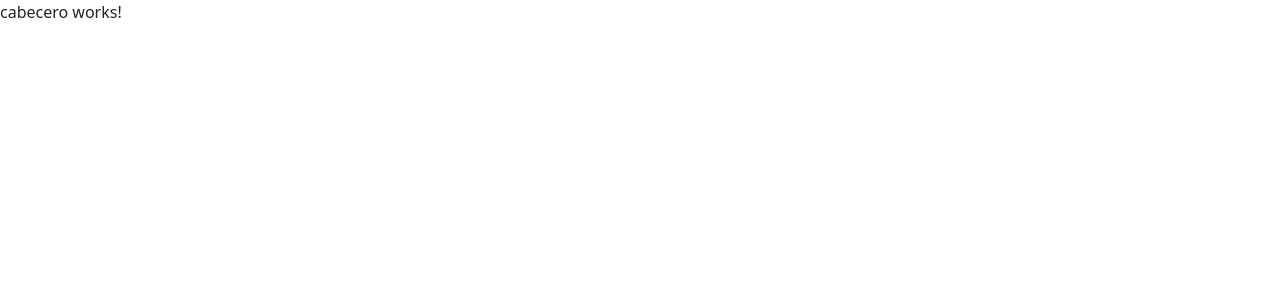
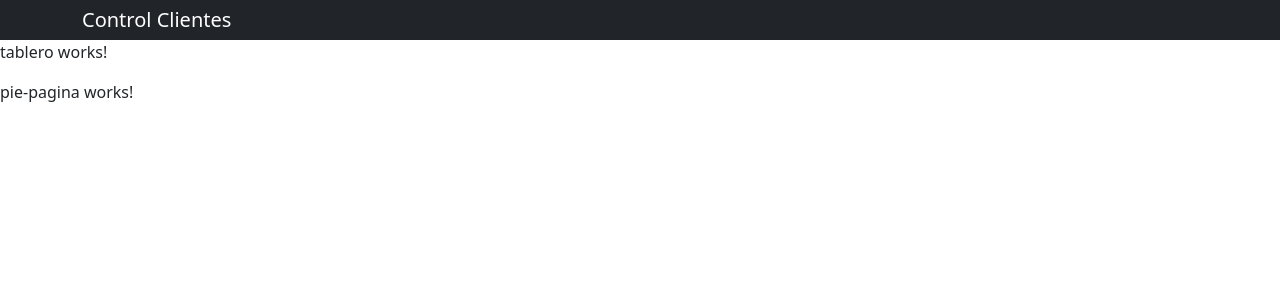
Before and after one commit to erkcgn/control-clientes, an Angular app: page / in a window 1280 px wide. Shown: the top 300 px of the page. Built offline with nearby package versions, Linux system fonts and the light colour scheme.

Commit message:
cabecero- navbar

```diff
--- a/src/app/app.component.html
+++ b/src/app/app.component.html
@@ -1 +1,5 @@
 <app-cabecero></app-cabecero>
+
+<router-outlet></router-outlet>
+
+<app-pie-pagina></app-pie-pagina>
--- a/src/app/componentes/cabecero/cabecero.component.html
+++ b/src/app/componentes/cabecero/cabecero.component.html
@@ -1 +1,8 @@
-<p>cabecero works!</p>
+<nav class="navbar navbar-expand-sm navbar-dark bg-dark p-0">
+    <div class="container">
+        <a routerLink="/" class="navbar-brand">Control Clientes</a>
+        <button class="navbar-toggler" data-toggle="collapse" data-target="#navbarCollapse">
+            <span class="navbar-toggler-icon"></span>
+        </button>
+    </div>
+</nav>
```
Also changed, not shown: 1 other file (tests, documents, lock files or other folders).
